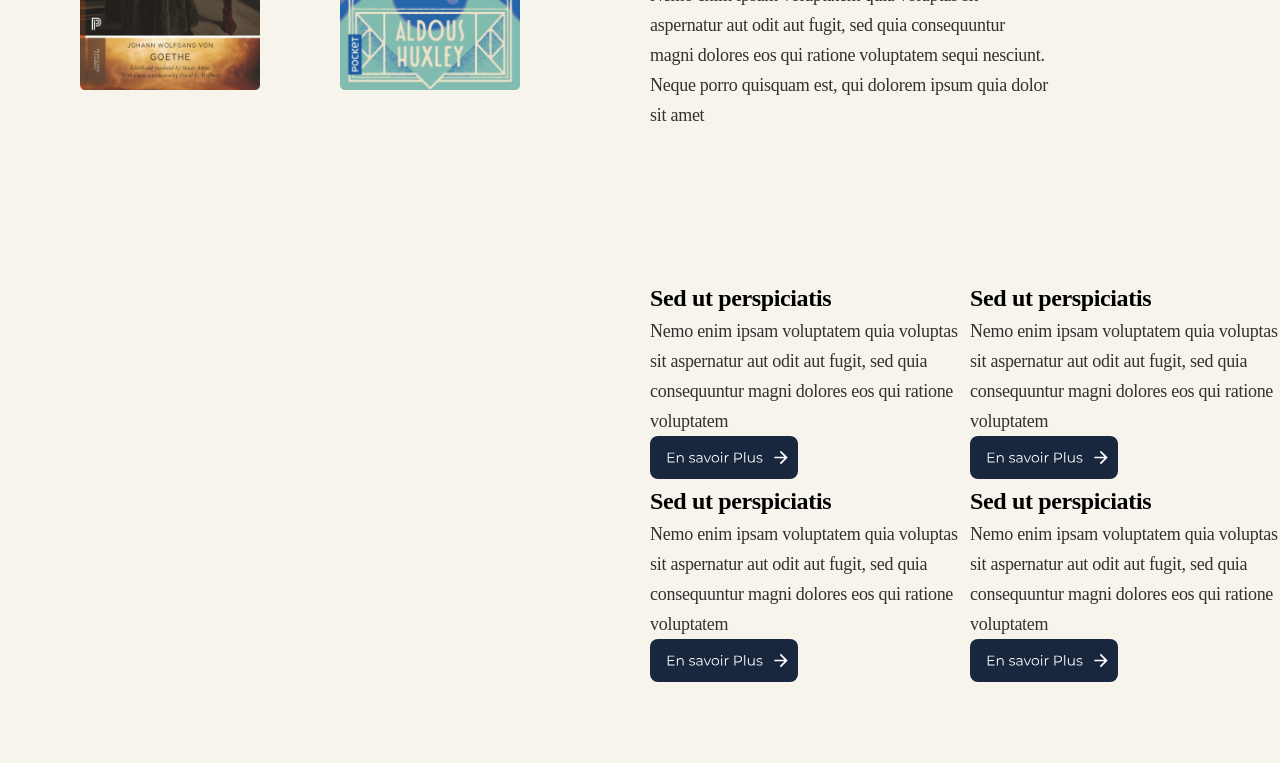
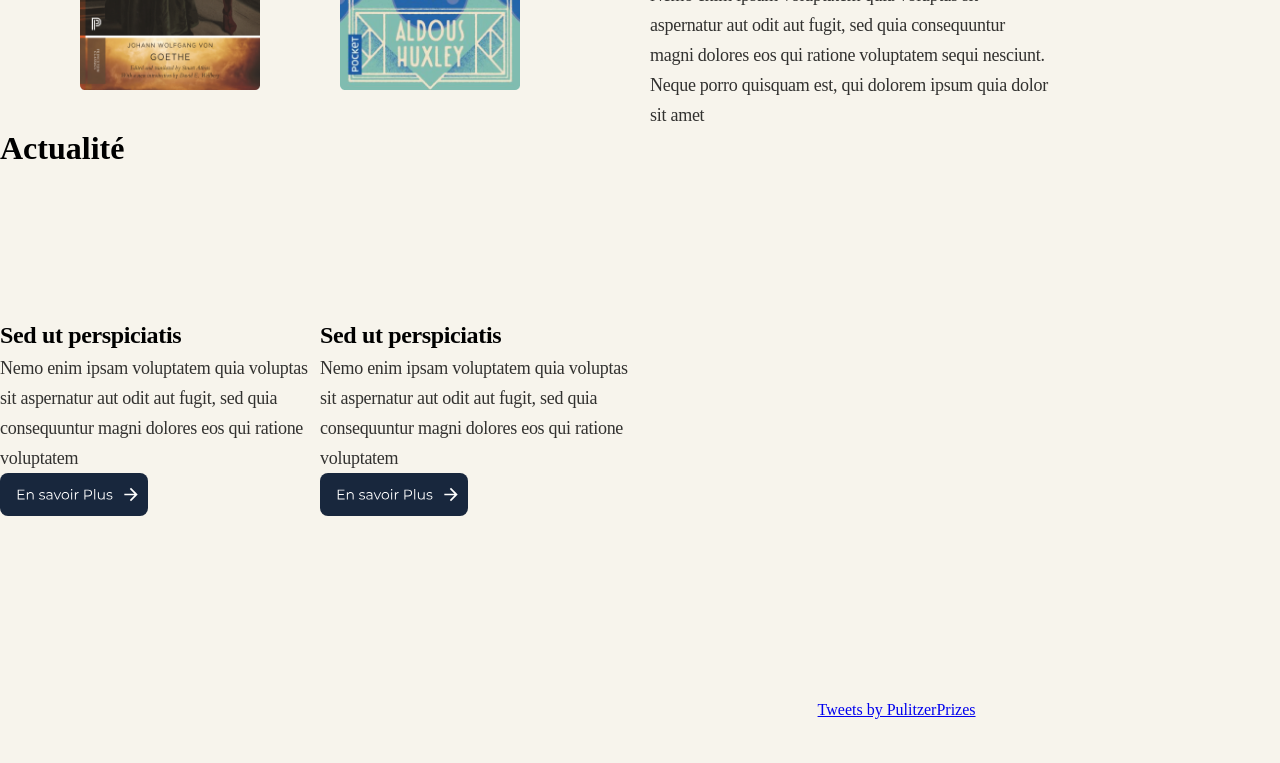
Before and after one commit to IhsenBen/BBlio_Js_HTML_CSS, a plain HTML site: page index.html in a window 1280 px wide. Shown: the part 1020-1783 px from the top of the page. Drawn offline with Linux system fonts and the light colour scheme; files whose address does not match are found by name.

Commit message:
Update index.html

```diff
--- a/index.html
+++ b/index.html
@@ -70,12 +70,11 @@
         </div>
       </div>
     </div>
-    <!-- <div class="actu_titre">
+    <div class="actu_titre">
       <h1>Actualité</h1>
-    </div> -->
+    </div>
     <div class="index-bottom">
 
-      </br>
       <div class="news_feed">
         <div id="article_1">
           <h2 class="news_article">Sed ut perspiciatis</h2>
```
